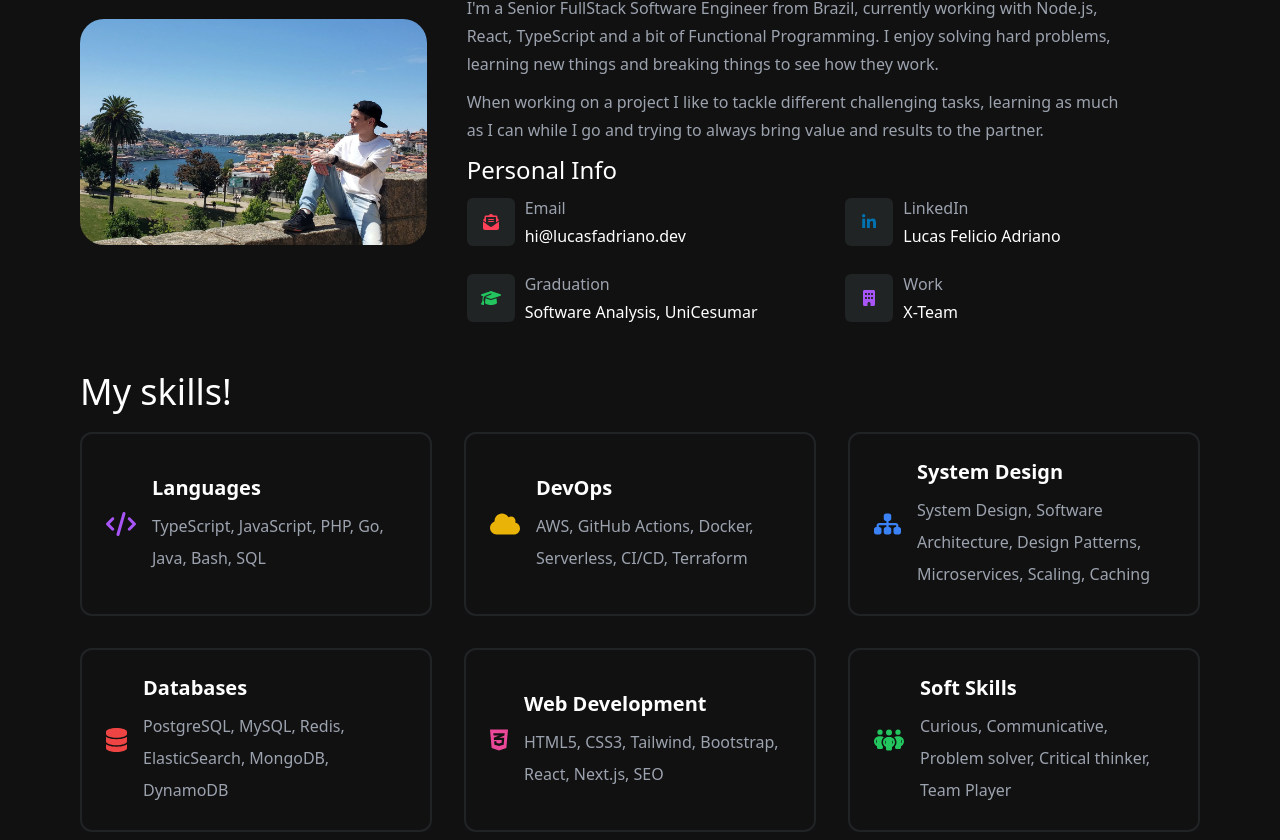
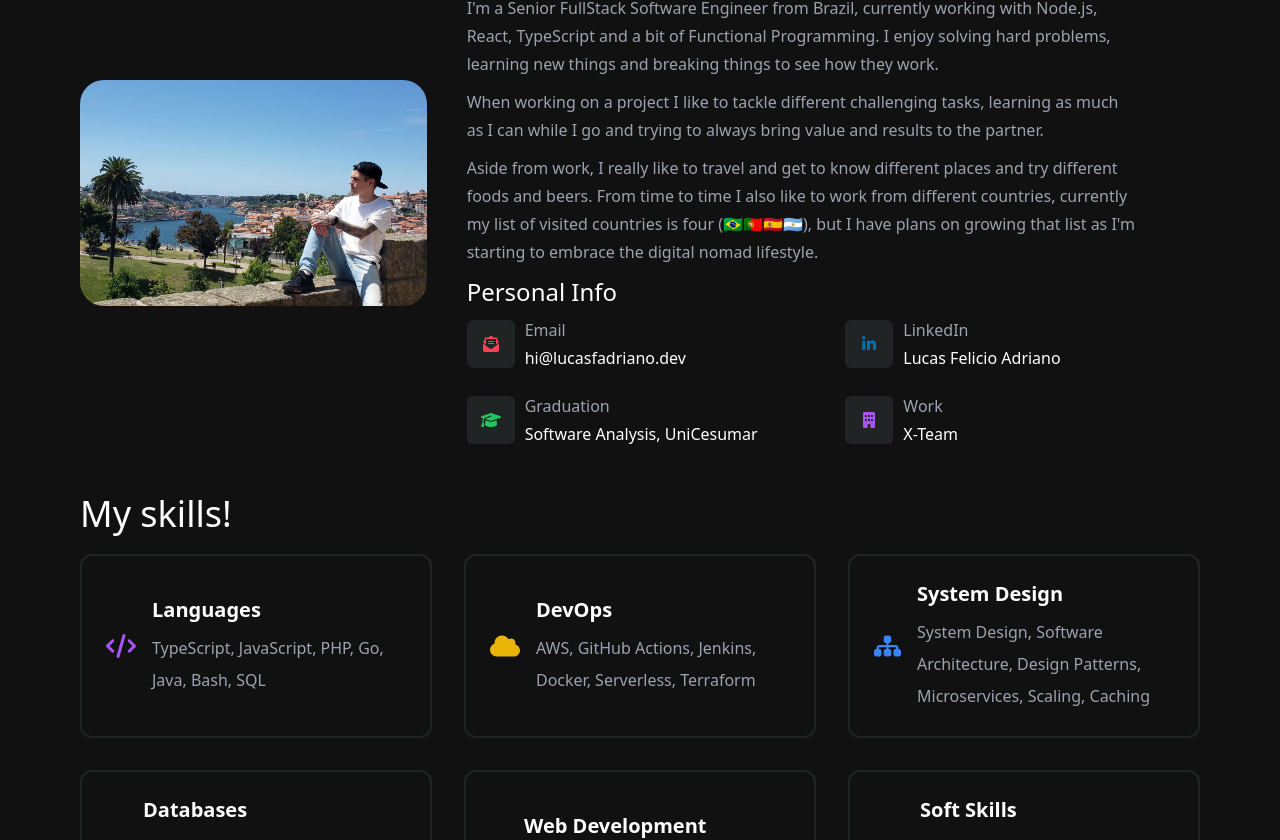
Before and after one commit to lucasadrianof/personal-blog-nextjs, a Next.js app: page /about in a window 1280 px wide. Shown: the part 248-1088 px from the top of the page. Built offline with nearby package versions, Linux system fonts and the light colour scheme.

Commit message:
chore: update about me page

```diff
--- a/src/components/Skills/data.ts
+++ b/src/components/Skills/data.ts
@@ -25,7 +25,7 @@ const skills: Skill[] = [
   {
     icon: faCloud,
     iconColor: 'text-yellow-500',
-    description: 'AWS, GitHub Actions, Docker, Serverless, CI/CD, Terraform',
+    description: 'AWS, GitHub Actions, Jenkins, Docker, Serverless, Terraform',
     title: 'DevOps',
   },
   {
@@ -44,7 +44,7 @@ const skills: Skill[] = [
   {
     icon: faCss3Alt,
     iconColor: 'text-pink-500',
-    description: 'HTML5, CSS3, Tailwind, Bootstrap, React, Next.js, SEO',
+    description: 'HTML5, CSS3, Tailwind, Bootstrap, React, Next.js, SEO, CDN',
     title: 'Web Development',
   },
   {
--- a/src/components/WhoAmI/WhoAmI.tsx
+++ b/src/components/WhoAmI/WhoAmI.tsx
@@ -28,6 +28,12 @@ export default function WhoAmI() {
             tasks, learning as much as I can while I go and trying to always
             bring value and results to the partner.
           </p>
+          <p className="leading-7 text-gray-400 mt-2.5">
+            Aside from work, I really like to travel and get to know different places
+            and try different foods and beers. From time to time I also like to work
+            from different countries, currently my list of visited countries is four (🇧🇷🇵🇹🇪🇸🇦🇷), but
+            I have plans on growing that list as I&apos;m starting to embrace the digital nomad lifestyle.
+          </p>
         </div>
         <div>
           <h3 className="text-2xl font-medium text-white mb-2.5">
```
